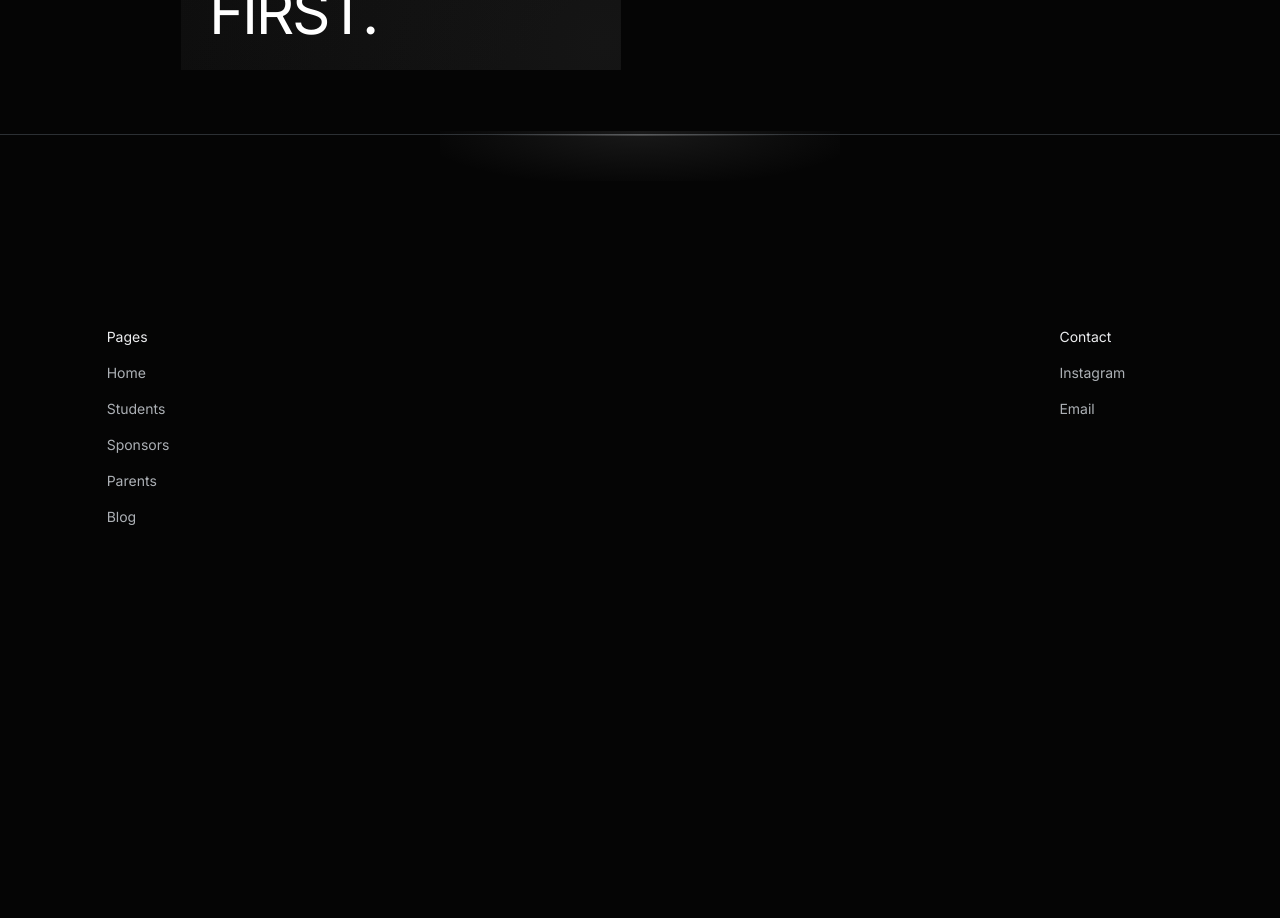
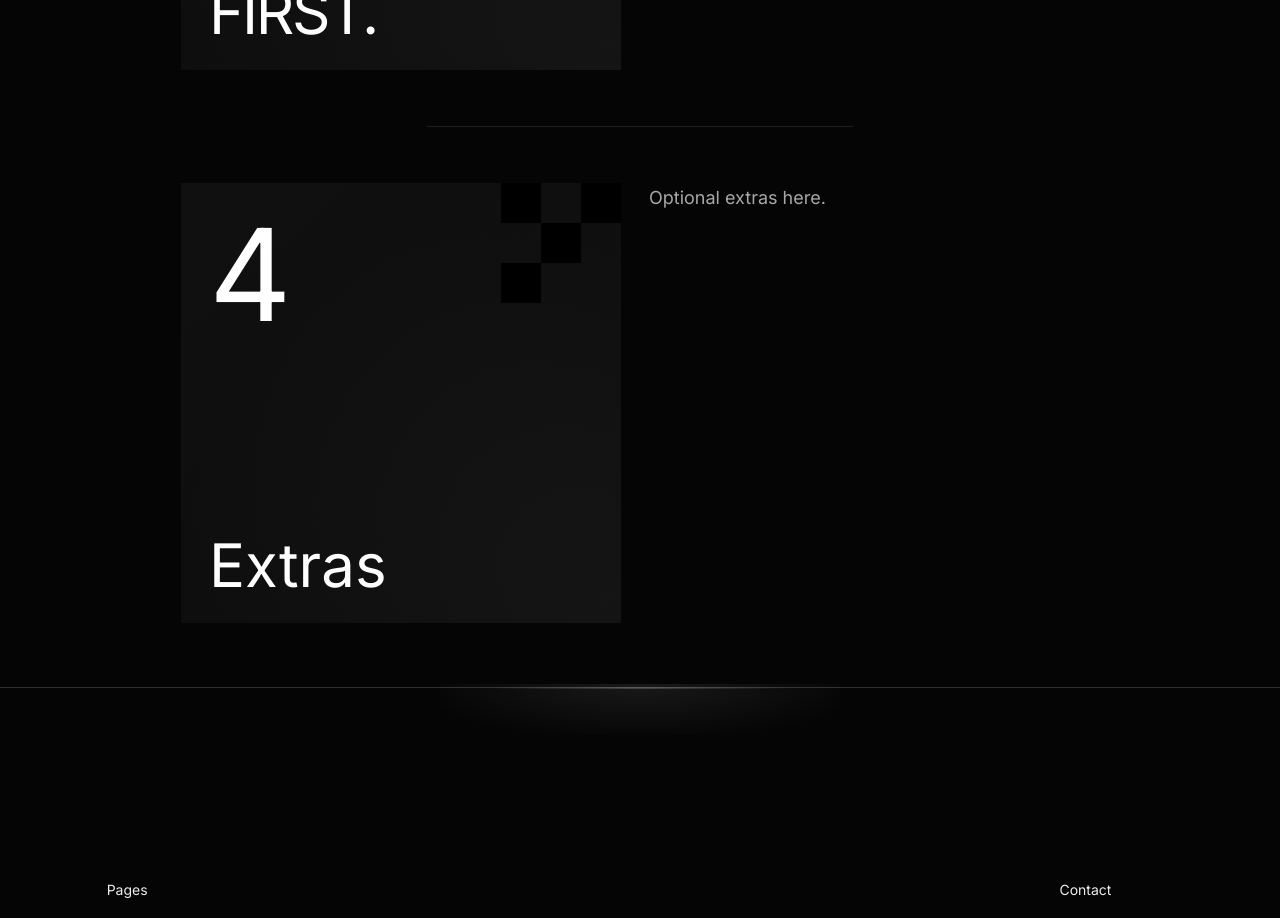
Before and after one commit to benceruleanlu/Team-Website, a Next.js app: page /join in a window 1280 px wide. Shown: the part 1720-2638 px from the top of the page. Before the commit the page ends 2287 px from the top, so only its background shows below. Built offline with nearby package versions, Linux system fonts and the light colour scheme.

Commit message:
feat: add extra step

```diff
--- a/app/join/page.tsx
+++ b/app/join/page.tsx
@@ -139,6 +139,39 @@ export default function Sponsor() {
           <p>More details to be provided.</p>
         </article>
       </div>
+      <hr className="mx-auto my-14 h-px w-1/3 border-none bg-white/10" />
+      <div
+        className="group/water group relative flex w-11/12 mx-auto flex-col items-start justify-center gap-7 md:flex-row"
+        id="water"
+      >
+        <picture className="relative flex aspect-square w-full flex-shrink flex-grow basis-0 flex-col-reverse items-start justify-between gap-10 bg-[radial-gradient(98%_98%_at_96%_94%,_rgba(100,100,100,0.1)_0%,_rgba(102,102,102,0)_100%),_linear-gradient(138deg,#101010_10%,#0C0C0C_88%)] px-6 pb-6 pt-7 md:ml-5 md:max-w-[27.5rem] md:gap-0 md:p-7">
+          <div
+            aria-hidden="true"
+            className="pointer-events-none absolute inset-0"
+          >
+            <div className="absolute right-0 top-0 h-10 w-10 bg-black"></div>
+            <div className="absolute right-[5rem] top-0 h-10 w-10 bg-black"></div>
+            <div className="absolute right-[2.5rem] top-[2.5rem] h-10 w-10 bg-black"></div>
+            <div className="absolute right-[5rem] top-[5rem] h-10 w-10 bg-black"></div>
+          </div>
+          <header>
+            <h3
+              className="font-display relative text-pretty text-4xl leading-tight [font-feature-settings:_'ss01'_on,_'ss04'_on] md:text-6xl md:leading-[100%]"
+              style={{ letterSpacing: 0 }}
+            >
+              Extras
+            </h3>
+          </header>
+          <footer>
+            <h2 className="font-cako relative text-6xl md:text-9xl">4</h2>
+          </footer>
+        </picture>
+        <article className="flex-shrink flex-grow basis-0 text-balance text-sm leading-relaxed text-white/65 md:max-w-[29.375rem] md:text-lg md:leading-relaxed">
+          <p>
+            Optional extras here.
+          </p>
+        </article>
+      </div>
       <Footer />
     </>
   );
```
